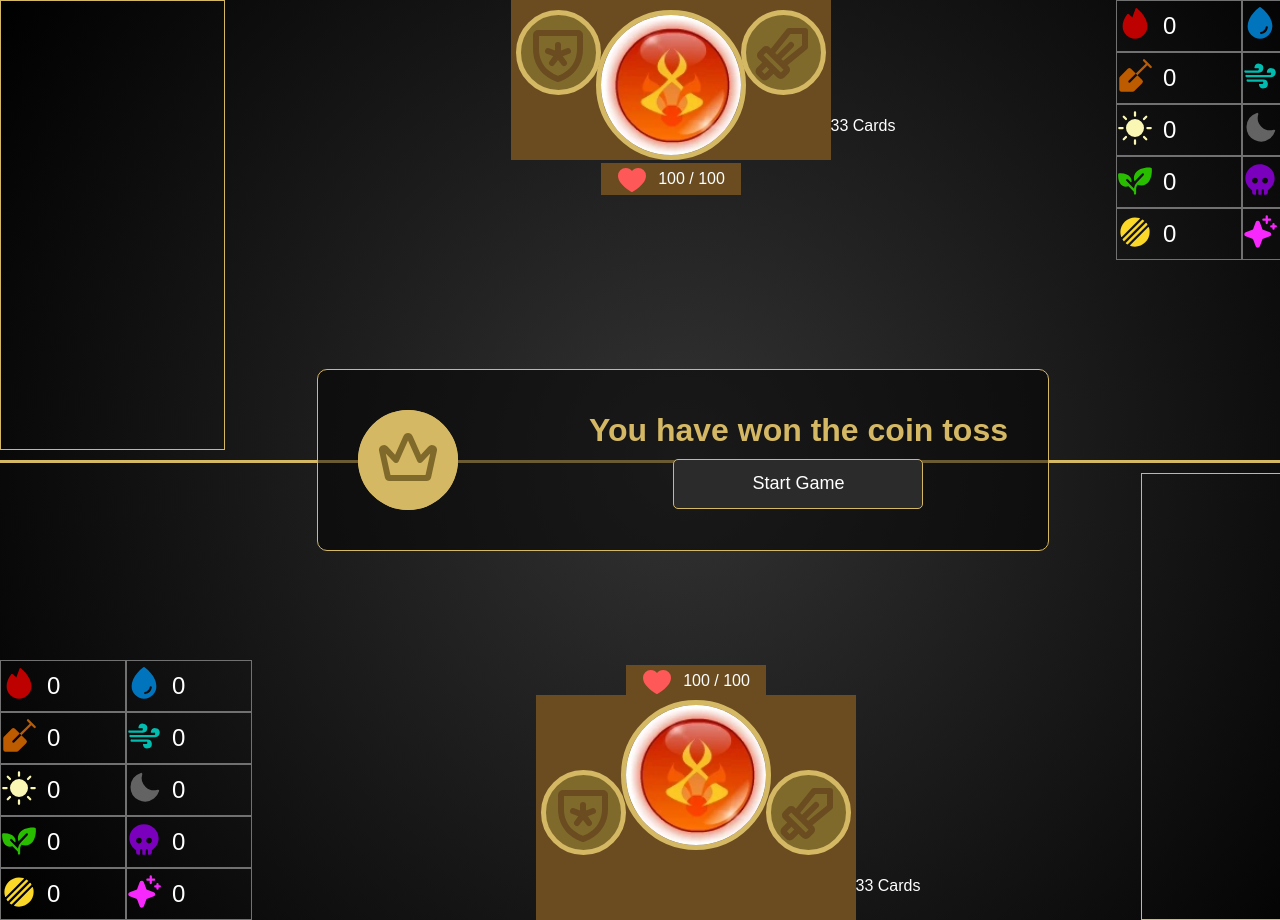
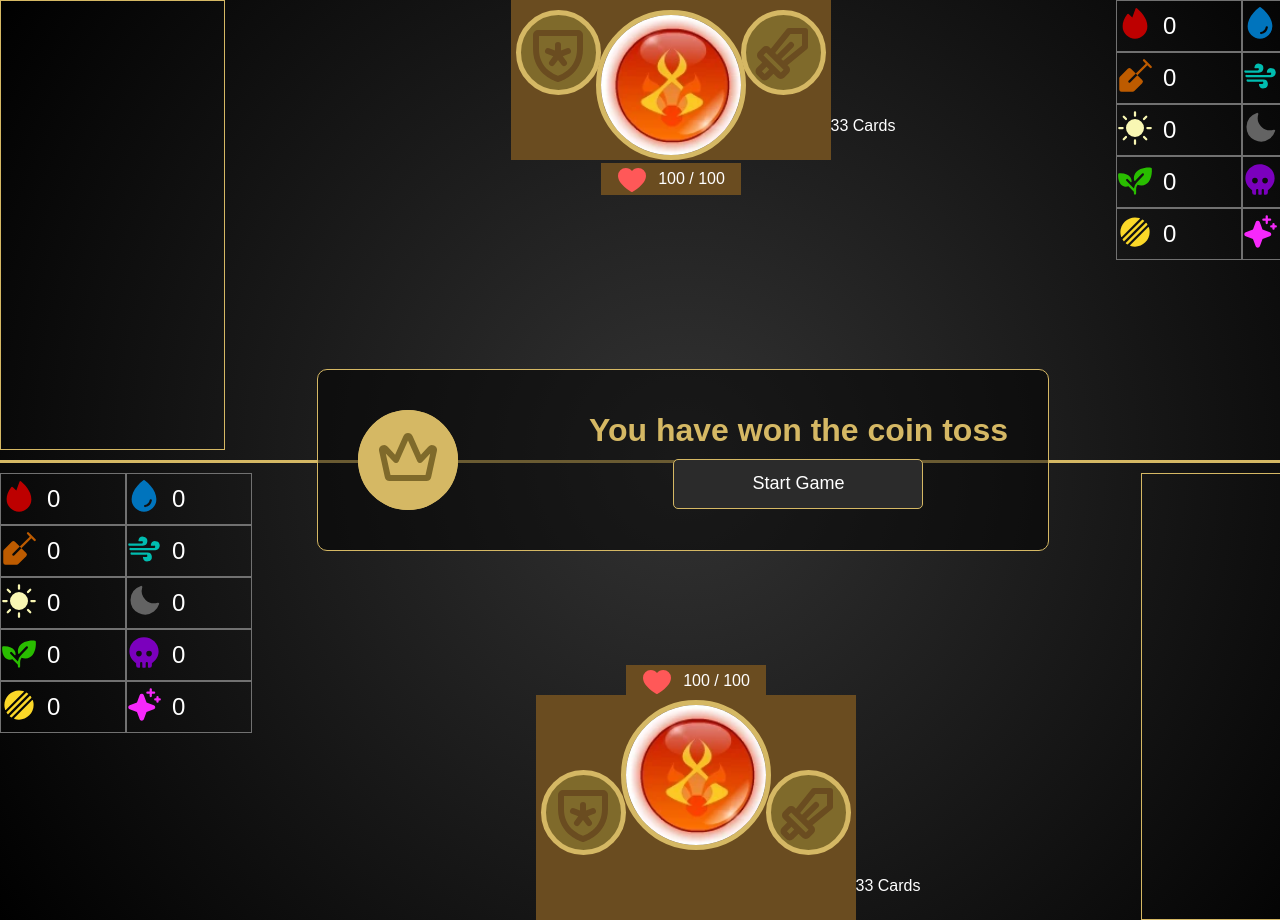
Before and after one commit to minimuscle/aetherbound, a React (Vite) app: page / in a window 1280 px wide. Both pictures are taken after a click on the button "Start New Game". Shown: the top 920 px of the page. Built offline with nearby package versions, Linux system fonts and the light colour scheme; a web font is replaced by a local one; what @pixi/react would draw is missing.

Commit message:
feat: stopped position of cards moving

```diff
--- a/src/pages/Game/game.scss
+++ b/src/pages/Game/game.scss
@@ -24,7 +24,7 @@
 
     .Player,
     .Enemy {
-      &__flux {
+      &__mana {
         // border: 1px solid #d5b864;
         align-content: end;
       }
@@ -41,9 +41,12 @@
       }
 
       &__field {
-        display: flex;
-        flex-wrap: wrap;
-        justify-content: space-around;
+        display: grid;
+        grid-template-columns: repeat(5, minmax(0, 1fr));
+        grid-auto-rows: 110px;
+        gap: 12px;
+        justify-items: center;
+        align-items: center;
         padding: 20px;
       }
 
@@ -162,8 +165,21 @@
         }
       }
 
-      &__flux {
+      &__mana {
         align-content: start;
+      }
+    }
+
+    .Field__slot {
+      height: 100%;
+      width: 100%;
+      display: flex;
+      align-items: center;
+      justify-content: center;
+
+      &--empty {
+        visibility: hidden;
+        pointer-events: none;
       }
     }
   }
--- a/src/pages/Game/sections/field/field.scss
+++ b/src/pages/Game/sections/field/field.scss
@@ -1,2 +1,9 @@
-.FieldSecrion {
+.FieldSection {
+  display: grid;
+  grid-template-columns: repeat(5, minmax(0, 1fr));
+  grid-auto-rows: 110px;
+  gap: 12px;
+  justify-items: center;
+  align-items: center;
+  // grid-template-rows: repeat(6, 1fr);
 }
--- a/src/pages/Game/sections/field/index.tsx
+++ b/src/pages/Game/sections/field/index.tsx
@@ -1,9 +1,10 @@
 import { Card } from "components/Cards";
 import { CARD_LIBRARY } from "components/Cards/library";
-import type { GameCard } from "components/Cards/types";
+import type { GameCardId } from "components/Cards/types";
 import { GameContext } from "pages/Game/utils/context";
-import { use } from "react";
+import { use, useRef } from "react";
 import type { Player } from "utils/types/game";
+import "./field.scss";
 
 /**********************************************************************************************************
  *   TYPE DEFINITIONS
@@ -22,21 +23,20 @@ const FIELD_DISPLAY_ORDER = [
   29, 27, 25, 26, 28
 ];
 
-const orderFieldCards = (cards: GameCard[]) => {
-  if (cards.length <= 1) return cards;
+const VISUAL_INDEX_BY_FIELD_INDEX = (() => {
+  const visualIndexByFieldIndex: number[] = [];
 
-  const ordered: GameCard[] = [];
-
-  for (const index of FIELD_DISPLAY_ORDER) {
-    if (index < cards.length) ordered.push(cards[index]);
+  for (let visualIndex = 0; visualIndex < FIELD_DISPLAY_ORDER.length; visualIndex++) {
+    visualIndexByFieldIndex[FIELD_DISPLAY_ORDER[visualIndex]] = visualIndex;
   }
 
-  if (cards.length > FIELD_DISPLAY_ORDER.length) {
-    ordered.push(...cards.slice(FIELD_DISPLAY_ORDER.length));
-  }
+  return visualIndexByFieldIndex;
+})();
 
-  return ordered;
-};
+const getGridPositionStyle = (visualIndex: number) => ({
+  gridRowStart: Math.floor(visualIndex / 5) + 1,
+  gridColumnStart: (visualIndex % 5) + 1,
+});
 
 /**********************************************************************************************************
  *   COMPONENT START
@@ -50,14 +50,41 @@ export const FieldSection: FieldSection = ({ player }) => {
   } = use(GameContext)!;
 
   const creatureCards = field.filter(({ id }) => CARD_LIBRARY[id].type === "CREATURE");
-  const orderedCards = orderFieldCards(creatureCards);
-  const className = player === "PLAYER" ? "Player__field" : "Enemy__field";
+  const fieldIndexByGameCardIdRef = useRef<Map<GameCardId, number>>(new Map());
+
+  const fieldIndexByGameCardId = fieldIndexByGameCardIdRef.current;
+  const liveGameCardIds = new Set<GameCardId>(creatureCards.map((c) => c.gameCardId));
+  for (const [gameCardId] of fieldIndexByGameCardId) {
+    if (!liveGameCardIds.has(gameCardId)) fieldIndexByGameCardId.delete(gameCardId);
+  }
+
+  const usedFieldIndexes = new Set(fieldIndexByGameCardId.values());
+  let nextExtraFieldIndex = FIELD_DISPLAY_ORDER.length;
+
+  const positionedCards = creatureCards
+    .map((card) => {
+      let fieldIndex = fieldIndexByGameCardId.get(card.gameCardId);
+      if (fieldIndex === undefined) {
+        fieldIndex = 0;
+        while (fieldIndex < FIELD_DISPLAY_ORDER.length && usedFieldIndexes.has(fieldIndex)) fieldIndex++;
+        if (fieldIndex >= FIELD_DISPLAY_ORDER.length) fieldIndex = nextExtraFieldIndex++;
+
+        fieldIndexByGameCardId.set(card.gameCardId, fieldIndex);
+        usedFieldIndexes.add(fieldIndex);
+      }
+
+      const visualIndex = VISUAL_INDEX_BY_FIELD_INDEX[fieldIndex] ?? fieldIndex;
+      return { card, visualIndex };
+    })
+    .sort((a, b) => a.visualIndex - b.visualIndex);
 
   /***** RENDER *****/
   return (
-    <div className={className}>
-      {orderedCards.map((card) => (
-        <Card card={card} isActive key={card.gameCardId} player={player} />
+    <div className="FieldSection">
+      {positionedCards.map(({ card, visualIndex }) => (
+        <div key={card.gameCardId} style={getGridPositionStyle(visualIndex)}>
+          <Card card={card} isActive player={player} />
+        </div>
       ))}
     </div>
   );
```
